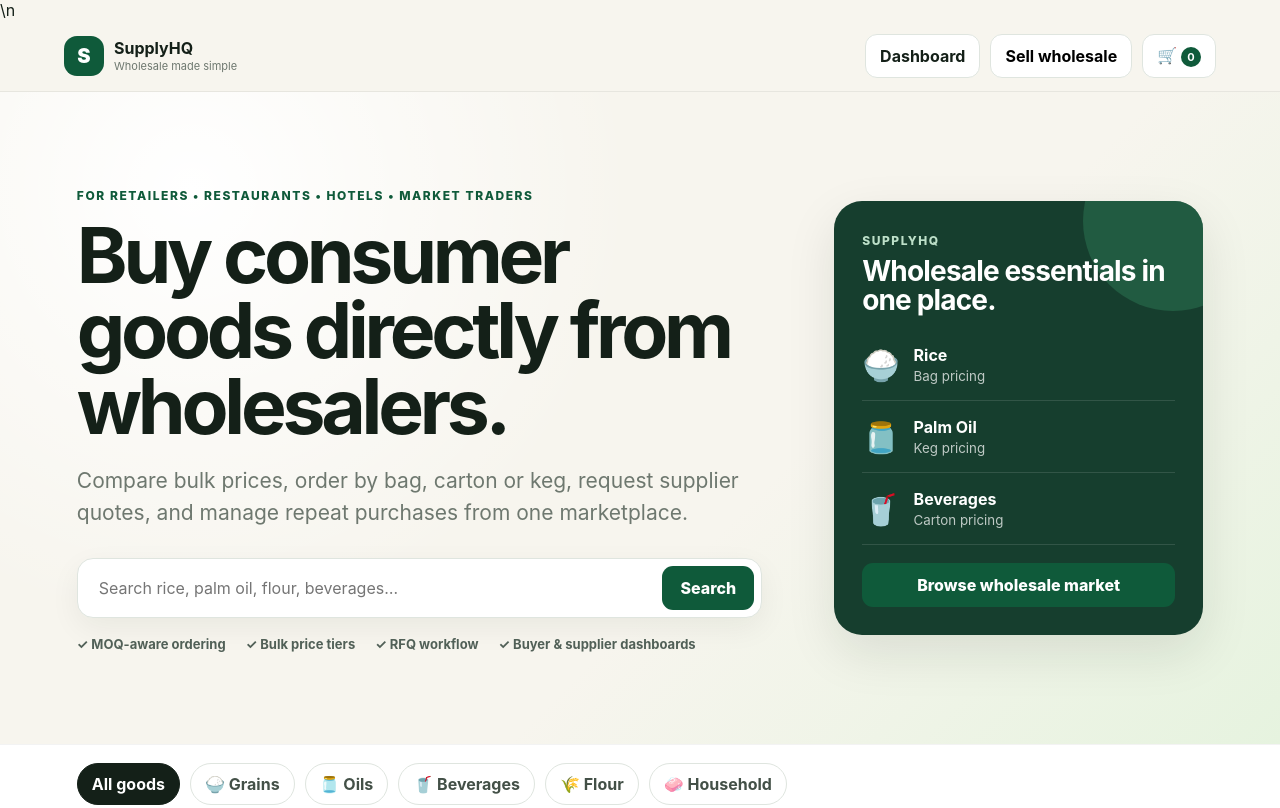
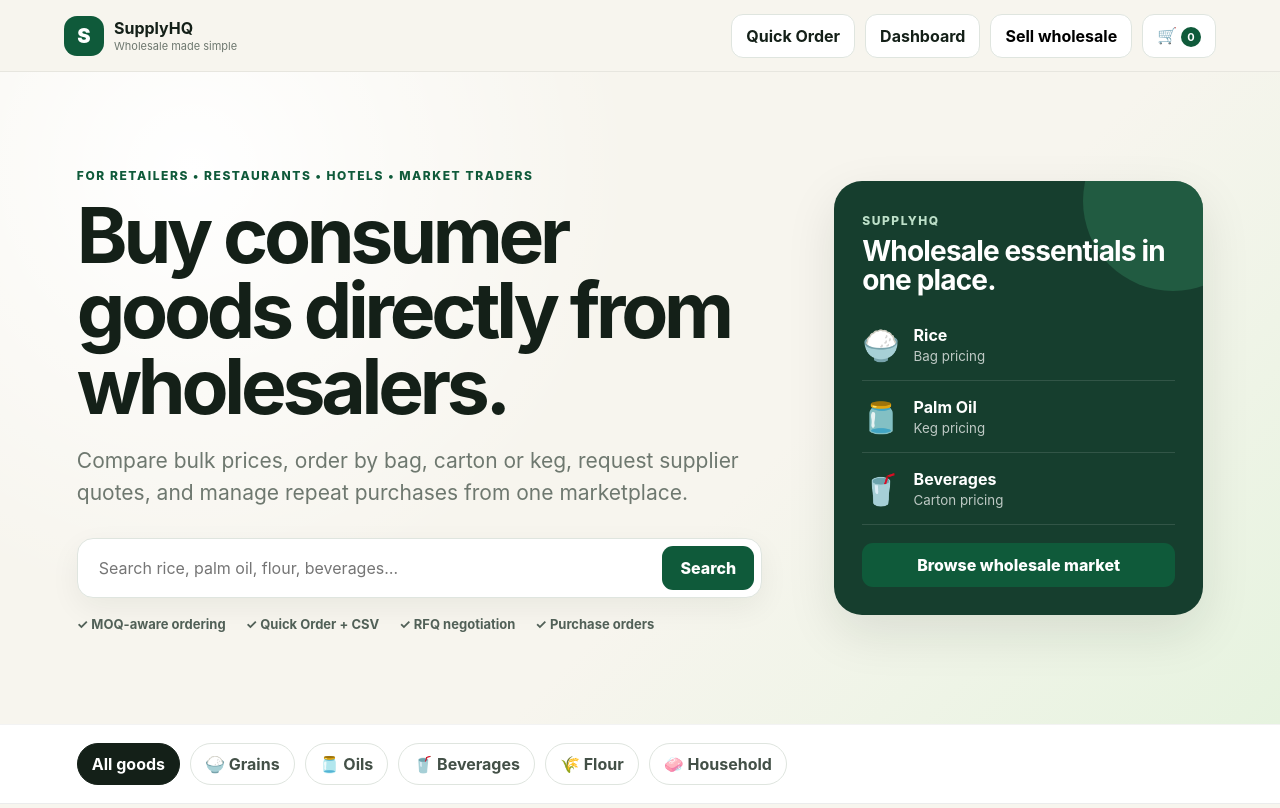
Before and after one commit to mabrig1/SupplyHQ, a plain HTML site: page index.html in a window 1280 px wide. Shown: the top 808 px of the page. Drawn offline with Linux system fonts and the light colour scheme.

Commit message:
Expose B2B procurement tools from marketplace

```diff
--- a/index.html
+++ b/index.html
@@ -7,7 +7,8 @@
   <meta name="description" content="SupplyHQ wholesale consumer-goods marketplace for suppliers and business buyers.">
   <title>SupplyHQ — Wholesale made simple</title>
   <link rel="manifest" href="manifest.webmanifest">
-  <link rel="stylesheet" href="styles.css">\n  <link rel="stylesheet" href="enhancements.css">
+  <link rel="stylesheet" href="styles.css">
+  <link rel="stylesheet" href="enhancements.css">
 </head>
 <body>
   <header class="topbar">
@@ -16,6 +17,7 @@
       <span><strong>SupplyHQ</strong><small>Wholesale made simple</small></span>
     </a>
     <div class="top-actions">
+      <a class="ghost dashboard-link" href="procurement.html">Quick Order</a>
       <a class="ghost dashboard-link" href="dashboard.html">Dashboard</a>
       <button class="ghost" id="supplierBtn">Sell wholesale</button>
       <button class="cart-btn" id="cartBtn">🛒 <span id="cartCount">0</span></button>
@@ -33,7 +35,7 @@
           <button id="searchBtn">Search</button>
         </div>
         <div class="trust-row">
-          <span>✓ MOQ-aware ordering</span><span>✓ Bulk price tiers</span><span>✓ RFQ workflow</span><span>✓ Buyer & supplier dashboards</span>
+          <span>✓ MOQ-aware ordering</span><span>✓ Quick Order + CSV</span><span>✓ RFQ negotiation</span><span>✓ Purchase orders</span>
         </div>
       </div>
 
@@ -90,6 +92,7 @@
       </div>
       <div class="cta-actions">
         <button class="light" id="supplierBtn2">Become a supplier</button>
+        <a class="light" href="procurement.html">Quick Order</a>
         <a class="light" href="dashboard.html">Open dashboard</a>
       </div>
     </section>
```
